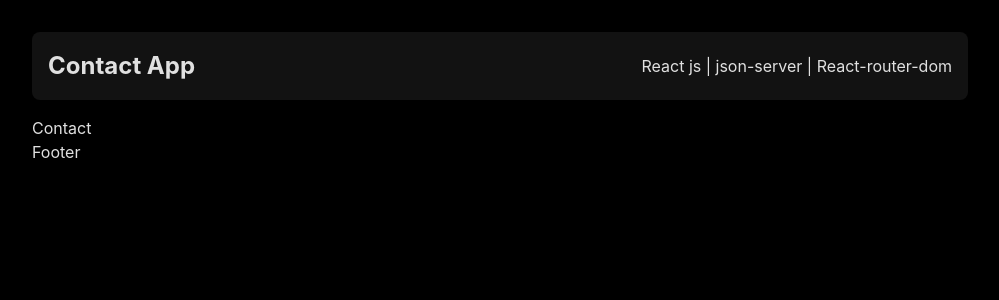
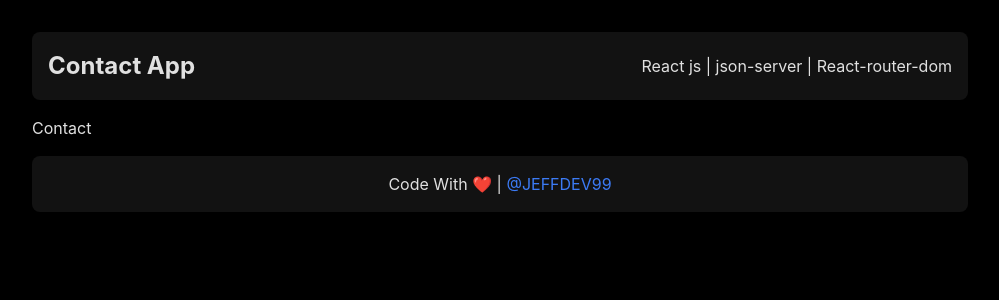
Before and after one commit to jeffDev99/miniProj-contactApp-contextAPI, a React (Vite) app: page / in a window 1280 px wide. Shown: the top 300 px of the page, without its empty margins (140-1139 px from the left). Built offline with nearby package versions, Linux system fonts and the light colour scheme.

Commit message:
compelete footer

```diff
--- a/src/Components/Footer/Footer.jsx
+++ b/src/Components/Footer/Footer.jsx
@@ -1,7 +1,12 @@
-import React from 'react'
+import React from "react";
+import styles from "./Footer.module.css";
 
 export default function Footer() {
   return (
-    <div>Footer</div>
-  )
+    <footer className={styles.footer}>
+      <p>
+        Code With ❤️ | <a href="https://github.com/jeffDev99">@JEFFDEV99</a>
+      </p>
+    </footer>
+  );
 }
--- a/src/Components/Footer/Footer.module.css
+++ b/src/Components/Footer/Footer.module.css
@@ -0,0 +1,23 @@
+.footer {
+    background-color: var(--bg-primary);
+    border-radius: var(--radius-primary);
+    padding: 1rem;
+    display: flex;
+    align-items: center;
+    justify-content: center;
+    margin-top: 1rem;
+    flex-direction: column;
+  }
+
+.footer a {
+    color: var(--blue);
+    text-decoration: none;
+  }
+  @media screen and (min-width: 992px) {
+    .footer {
+      flex-direction: row;
+    }
+    .footer h2 {
+        margin-bottom: 0;
+    }
+  }
```
